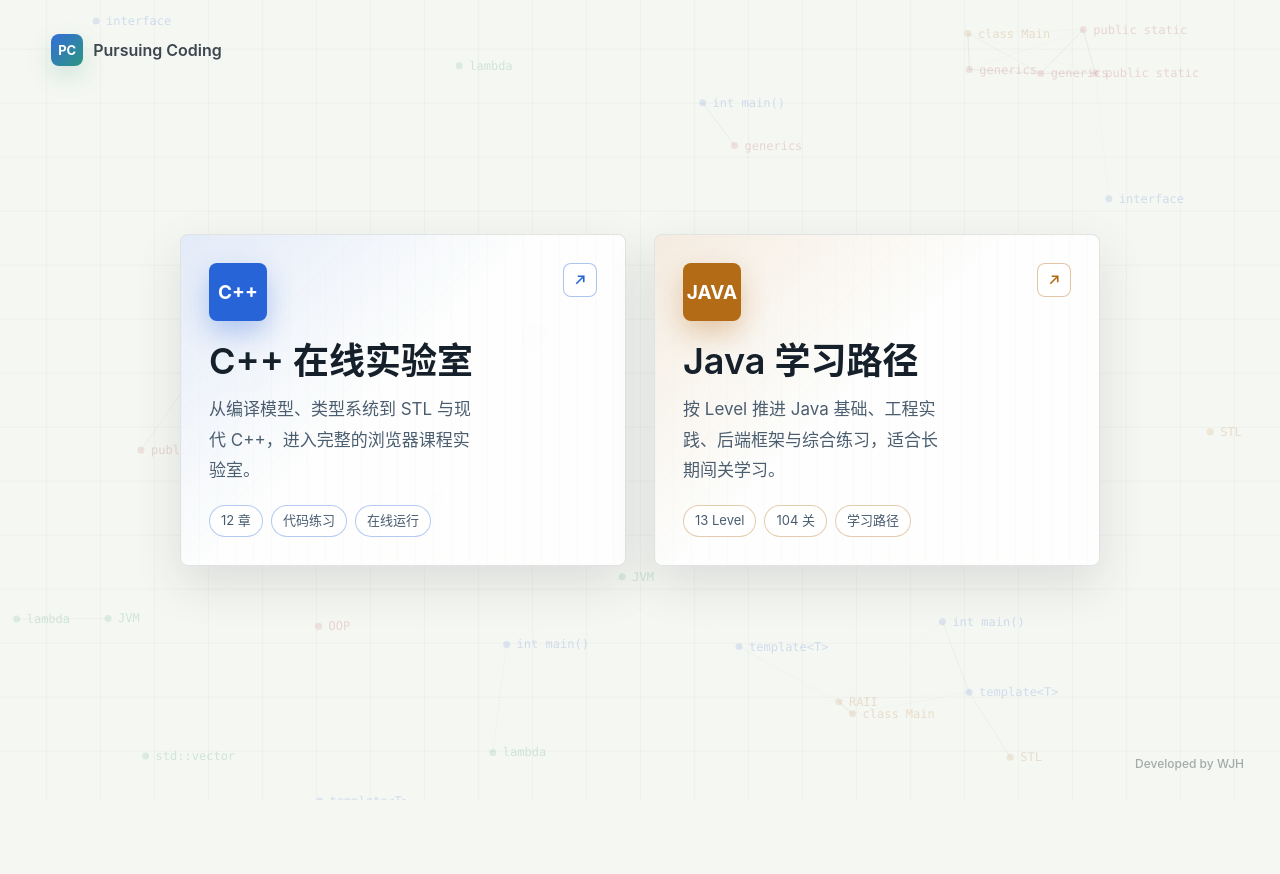
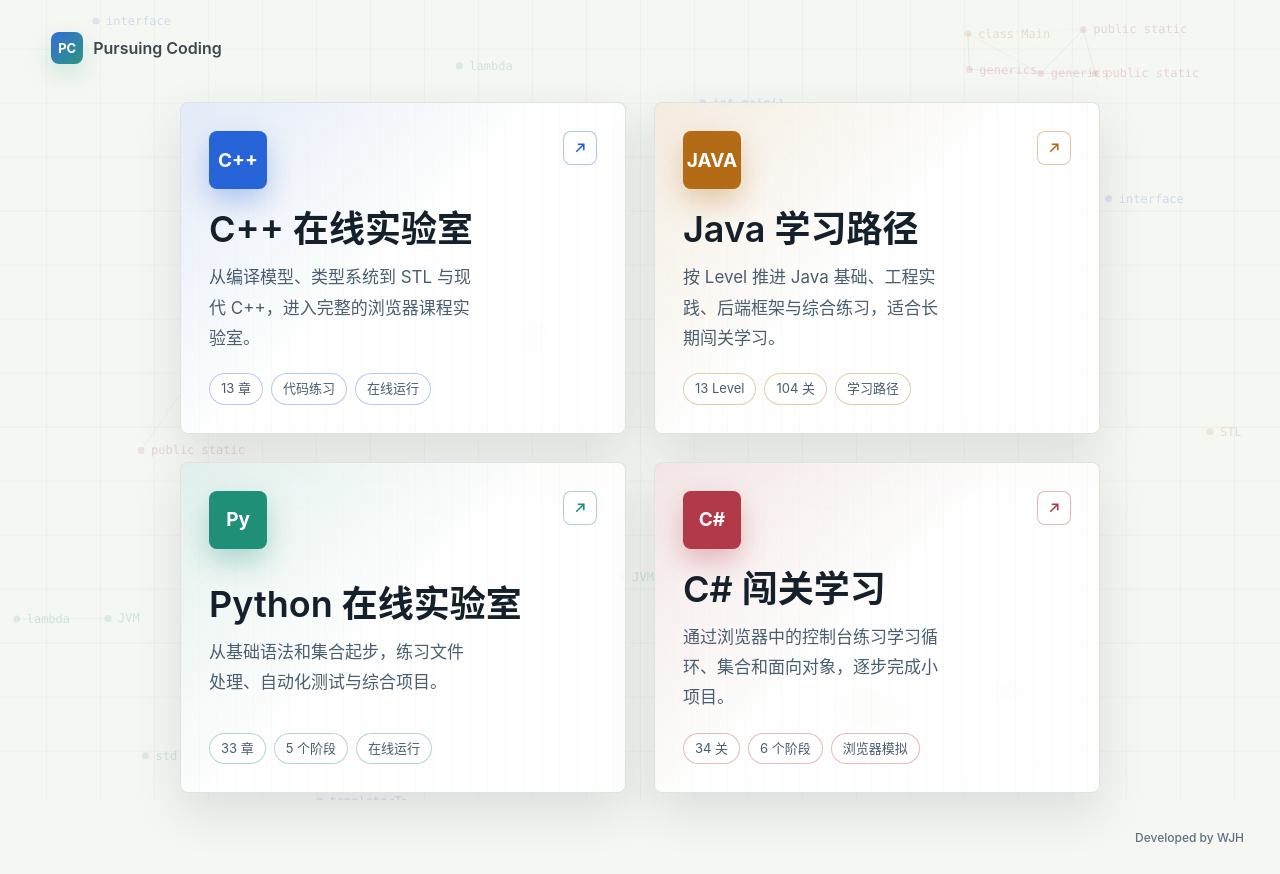
Before and after one commit to pursuing-coding/pursuing-coding.github.io, a plain HTML site: page index.html in a window 1280 px wide. Before the commit the page ends 800 px from the top, so only its background shows below. Drawn offline with Linux system fonts and the light colour scheme.

Commit message:
feat: 在组织首页展示全部四门课程 (#1)
Co-authored-by: Claire <claire@MacBook.local>

```diff
--- a/index.html
+++ b/index.html
@@ -3,7 +3,7 @@
 <head>
   <meta charset="utf-8">
   <meta name="viewport" content="width=device-width, initial-scale=1">
-  <meta name="description" content="Pursuing Coding 连接 C++ 与 Java 两个在线学习工具。">
+  <meta name="description" content="Pursuing Coding 提供 C++、Java、Python 和 C# 的交互式编程课程。">
   <meta name="theme-color" content="#f5f7f2">
   <title>Pursuing Coding</title>
   <style>
@@ -37,8 +37,10 @@
     }
 
     body {
-      min-height: 100%;
+      min-height: 100svh;
       margin: 0;
+      display: flex;
+      flex-direction: column;
       color: var(--ink);
       background: #f5f7f2;
       overflow-x: hidden;
@@ -64,16 +66,16 @@
     .page {
       position: relative;
       z-index: 1;
-      min-height: 100svh;
+      flex: 1;
       display: grid;
       place-items: center;
-      padding: clamp(28px, 5vw, 72px);
+      padding: clamp(16px, 3vw, 42px) clamp(20px, 5vw, 72px);
     }
 
     .corner-brand {
-      position: fixed;
-      top: clamp(20px, 3vw, 34px);
-      left: clamp(20px, 4vw, 52px);
+      position: relative;
+      align-self: flex-start;
+      margin: clamp(16px, 3vw, 32px) clamp(20px, 4vw, 52px) 0;
       z-index: 2;
       display: inline-flex;
       align-items: center;
@@ -99,12 +101,11 @@
     }
 
     .signature {
-      position: fixed;
-      right: clamp(20px, 3vw, 36px);
-      bottom: clamp(16px, 3vw, 30px);
+      position: relative;
+      align-self: flex-end;
       z-index: 2;
-      margin: 0;
-      color: rgba(21, 32, 43, 0.36);
+      margin: 0 clamp(20px, 3vw, 36px) clamp(16px, 3vw, 30px);
+      color: #607080;
       font-size: 12px;
       font-weight: 500;
       line-height: 1;
@@ -132,7 +133,7 @@
 
     .course-card {
       position: relative;
-      min-height: 310px;
+      min-height: 240px;
       padding: clamp(22px, 2.6vw, 28px);
       border: 1px solid rgba(21, 32, 43, 0.12);
       border-radius: var(--radius);
@@ -176,7 +177,11 @@
       border-color: color-mix(in srgb, var(--accent), transparent 30%);
       background: rgba(255, 255, 255, 0.92);
       box-shadow: 0 28px 70px rgba(32, 44, 58, 0.18);
-      outline: none;
+    }
+
+    .course-card:focus-visible {
+      outline: 2px solid var(--accent);
+      outline-offset: 3px;
     }
 
     .course-card.cpp {
@@ -185,6 +190,14 @@
 
     .course-card.java {
       --accent: var(--amber);
+    }
+
+    .course-card.python {
+      --accent: var(--teal);
+    }
+
+    .course-card.csharp {
+      --accent: var(--rose);
     }
 
     .course-top,
@@ -272,34 +285,23 @@
       line-height: 1.2;
     }
 
-    @media (max-width: 980px) {
+    @media (max-width: 620px) {
       .course-grid {
         grid-template-columns: 1fr;
-      }
-
-      .course-card {
-        min-height: 300px;
       }
     }
 
     @media (max-width: 640px) {
       .page {
-        padding: 76px 20px 28px;
-      }
-
-      .corner-brand {
-        top: 20px;
-        left: 20px;
+        padding: 24px 20px;
       }
 
       .signature {
-        right: 20px;
-        bottom: 16px;
         font-size: 11px;
       }
 
       .course-card {
-        min-height: 285px;
+        min-height: 220px;
         padding: 18px;
       }
 
@@ -337,7 +339,6 @@
     <span class="corner-brand-mark">PC</span>
     <span>Pursuing Coding</span>
   </a>
-  <p class="signature">Developed by WJH</p>
 
   <div class="page">
     <main class="hero">
@@ -358,7 +359,7 @@
               <p>从编译模型、类型系统到 STL 与现代 C++，进入完整的浏览器课程实验室。</p>
             </div>
             <div class="course-tags" aria-label="C++ 课程标签">
-              <span class="tag">12 章</span>
+              <span class="tag">13 章</span>
               <span class="tag">代码练习</span>
               <span class="tag">在线运行</span>
             </div>
@@ -384,15 +385,53 @@
               <span class="tag">学习路径</span>
             </div>
           </a>
+
+          <a class="course-card python" href="https://pursuing-coding.github.io/python-learn/" target="_blank" rel="noreferrer">
+            <div class="course-top">
+              <span class="language-badge">Py</span>
+              <span class="external-mark" aria-hidden="true">
+                <svg viewBox="0 0 24 24" fill="none" stroke="currentColor"><path d="M7 17 17 7"></path><path d="M9 7h8v8"></path></svg>
+              </span>
+            </div>
+            <div class="course-body">
+              <h2>Python 在线实验室</h2>
+              <p>从基础语法和集合起步，练习文件处理、自动化测试与综合项目。</p>
+            </div>
+            <div class="course-tags" aria-label="Python 课程标签">
+              <span class="tag">33 章</span>
+              <span class="tag">5 个阶段</span>
+              <span class="tag">在线运行</span>
+            </div>
+          </a>
+
+          <a class="course-card csharp" href="https://pursuing-coding.github.io/c-sharp-learn/" target="_blank" rel="noreferrer">
+            <div class="course-top">
+              <span class="language-badge">C#</span>
+              <span class="external-mark" aria-hidden="true">
+                <svg viewBox="0 0 24 24" fill="none" stroke="currentColor"><path d="M7 17 17 7"></path><path d="M9 7h8v8"></path></svg>
+              </span>
+            </div>
+            <div class="course-body">
+              <h2>C# 闯关学习</h2>
+              <p>通过浏览器中的控制台练习学习循环、集合和面向对象，逐步完成小项目。</p>
+            </div>
+            <div class="course-tags" aria-label="C# 课程标签">
+              <span class="tag">34 关</span>
+              <span class="tag">6 个阶段</span>
+              <span class="tag">浏览器模拟</span>
+            </div>
+          </a>
         </div>
       </section>
     </main>
   </div>
+  <footer class="signature">Developed by WJH</footer>
 
   <script>
     (function () {
       var canvas = document.getElementById("scene");
       var context = canvas.getContext("2d");
+      if (!context) return;
       var mediaQuery = window.matchMedia("(prefers-reduced-motion: reduce)");
       var tokens = [
         "int main()",
@@ -413,7 +452,11 @@
       var height = 0;
       var pointer = { x: 0, y: 0 };
       var animationFrame = 0;
-      var isDrawing = false;
+      function requestDraw() {
+        if (!document.hidden && !animationFrame) {
+          animationFrame = window.requestAnimationFrame(draw);
+        }
+      }
 
       function resize() {
         var ratio = Math.min(window.devicePixelRatio || 1, 2);
@@ -425,13 +468,11 @@
         canvas.style.height = height + "px";
         context.setTransform(ratio, 0, 0, ratio, 0, 0);
         createPoints();
-        if (!isDrawing) {
-          draw();
-        }
+        requestDraw();
       }
 
       function createPoints() {
-        var count = Math.max(34, Math.floor((width * height) / 28000));
+        var count = Math.min(80, Math.max(24, Math.floor((width * height) / 28000)));
         points = Array.from({ length: count }, function (_, index) {
           return {
             x: Math.random() * width,
@@ -445,7 +486,7 @@
       }
 
       function draw() {
-        isDrawing = true;
+        animationFrame = 0;
         context.clearRect(0, 0, width, height);
         context.fillStyle = "#f5f7f2";
         context.fillRect(0, 0, width, height);
@@ -508,25 +549,26 @@
           }
         }
 
-        if (!mediaQuery.matches) {
-          animationFrame = window.requestAnimationFrame(draw);
-        } else {
-          isDrawing = false;
-        }
+        if (!mediaQuery.matches) requestDraw();
       }
 
       window.addEventListener("resize", resize);
       window.addEventListener("pointermove", function (event) {
+        if (mediaQuery.matches) return;
         pointer.x = event.clientX;
         pointer.y = event.clientY;
       }, { passive: true });
 
       resize();
 
-      mediaQuery.addEventListener("change", function () {
-        window.cancelAnimationFrame(animationFrame);
-        isDrawing = false;
-        draw();
+      mediaQuery.addEventListener("change", requestDraw);
+      document.addEventListener("visibilitychange", function () {
+        if (document.hidden) {
+          window.cancelAnimationFrame(animationFrame);
+          animationFrame = 0;
+        } else {
+          requestDraw();
+        }
       });
     }());
   </script>
```
Also changed, not shown: 1 other file.
